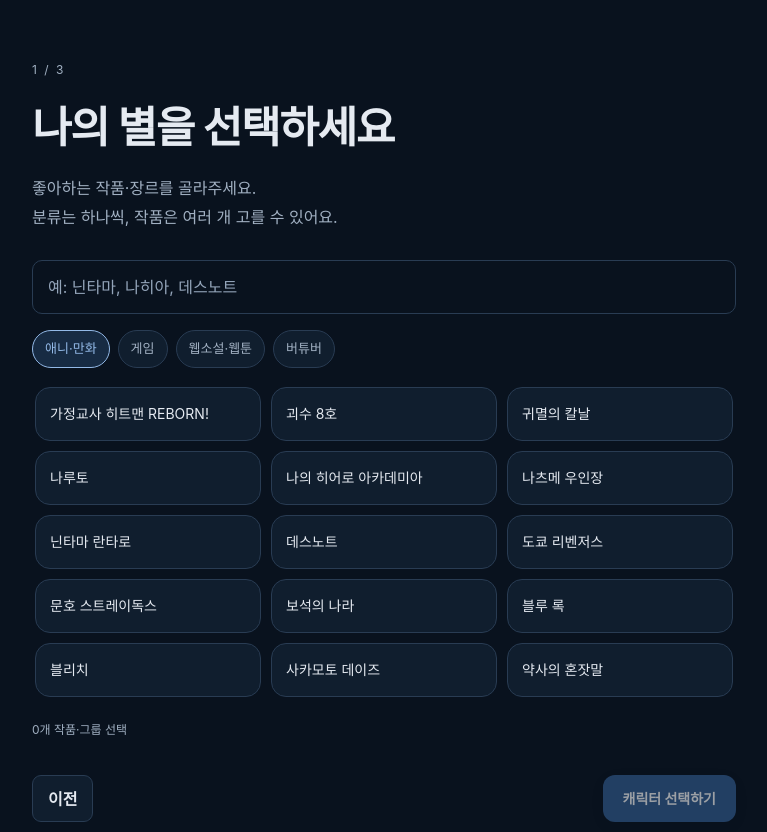
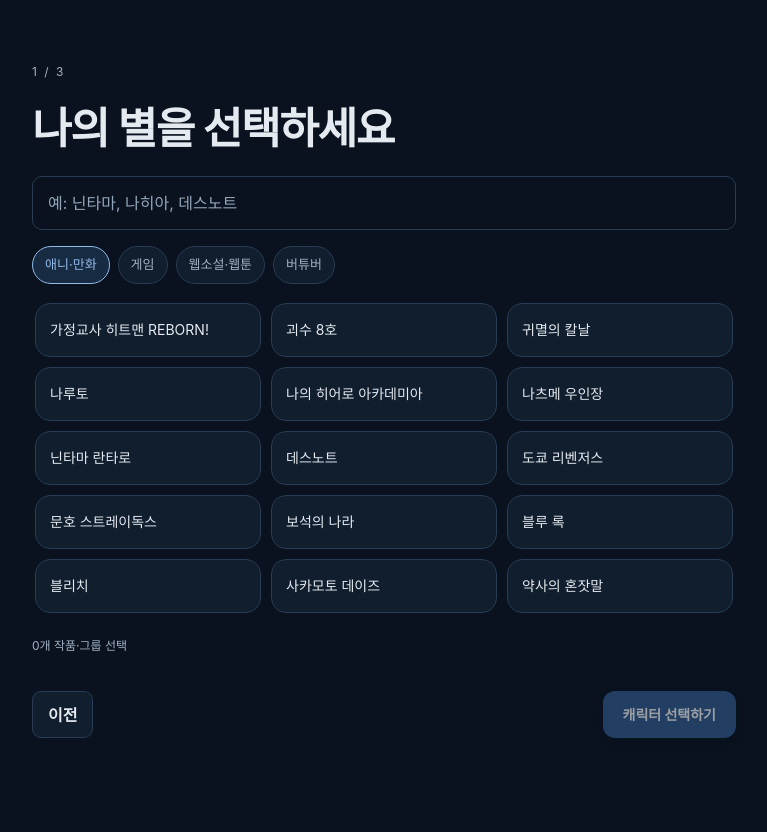
Before and after one commit to zxyhuzx/fandom-discovery-mvp, a website with bundled scripts: page index.html in a window 1280 px wide. Both pictures are taken after a click on the button "나의 별 선택하기". Shown: the whole page, without its empty margins (256-1023 px from the left). After the commit the page ends 800 px from the top, so only its background shows below. Built offline with nearby package versions, Linux system fonts and the light colour scheme.

Commit message:
Remove extra work selection instructions

```diff
--- a/index.html
+++ b/index.html
@@ -3,7 +3,7 @@
 <body class="welcome-page"><main class="welcome-shell">
 <p id="welcome-status" class="note" role="status" aria-live="polite"></p>
 <section id="welcome-hello" class="welcome-step"><span class="welcome-star" aria-hidden="true">✦</span><h1 tabindex="-1">안녕하세요.<br>별을 주우러 오셨나요?</h1><p class="subtitle">흩어진 취향 속에서, 나의 별을 찾아보세요.</p><button id="welcome-start" class="primary" type="button">나의 별 선택하기</button><a class="welcome-skip" href="/app.html#home">다른 별들 탐색하기 →</a></section>
-<section id="welcome-works" class="welcome-step" hidden><div class="welcome-step-count">1 / 3</div><h1 tabindex="-1">나의 별을 선택하세요</h1><p class="subtitle">좋아하는 작품·장르를 골라주세요.<br>분류는 하나씩, 작품은 여러 개 고를 수 있어요.</p><label class="sr-only" for="welcome-work-search">작품·장르 검색</label><input id="welcome-work-search" type="search" autocomplete="off" placeholder="예: 하이큐, 원신, 홀로라이브"><div id="welcome-categories" class="welcome-categories" role="group" aria-label="작품 분류 필터"></div><div id="welcome-work-choices" class="welcome-options" role="group" aria-label="좋아하는 작품·장르 선택"></div><div class="welcome-selection"><p id="welcome-selected-count" class="note"></p><div id="welcome-selected-works" class="welcome-chips"></div></div><div class="welcome-actions"><button id="welcome-back-hello" class="secondary" type="button">이전</button><button id="welcome-next-characters" class="primary" type="button" disabled>캐릭터 선택하기</button></div></section>
+<section id="welcome-works" class="welcome-step" hidden><div class="welcome-step-count">1 / 3</div><h1 tabindex="-1">나의 별을 선택하세요</h1><label class="sr-only" for="welcome-work-search">작품·장르 검색</label><input id="welcome-work-search" type="search" autocomplete="off" placeholder="예: 하이큐, 원신, 홀로라이브"><div id="welcome-categories" class="welcome-categories" role="group" aria-label="작품 분류 필터"></div><div id="welcome-work-choices" class="welcome-options" role="group" aria-label="좋아하는 작품·장르 선택"></div><div class="welcome-selection"><p id="welcome-selected-count" class="note"></p><div id="welcome-selected-works" class="welcome-chips"></div></div><div class="welcome-actions"><button id="welcome-back-hello" class="secondary" type="button">이전</button><button id="welcome-next-characters" class="primary" type="button" disabled>캐릭터 선택하기</button></div></section>
 <section id="welcome-characters" class="welcome-step" hidden><div class="welcome-step-count">2 / 3</div><h1 tabindex="-1">어떤 캐릭터를 좋아하세요?</h1><p class="subtitle">선택한 작품의 캐릭터를 여러 명 고를 수 있어요.<br>작품 전체를 선택해도 좋아요.</p><label class="sr-only" for="welcome-character-search">선택한 작품의 캐릭터 검색</label><input id="welcome-character-search" type="search" autocomplete="off" placeholder="캐릭터 이름으로 찾아보세요"><div id="welcome-character-choices" class="welcome-character-groups"></div><div class="welcome-actions"><button id="welcome-back-works" class="secondary" type="button">이전</button><button id="welcome-next-connect" class="primary" type="button">선택 완료</button></div></section>
 <section id="welcome-connect" class="welcome-step" hidden><div class="welcome-step-count">3 / 3</div><span class="welcome-star" aria-hidden="true">✦</span><h1 tabindex="-1">내 별의 소식을 받아볼까요?</h1><p class="subtitle">관심사를 저장하고 새 소식을 받으려면<br>카카오 계정 연결이 필요해요.</p><div id="welcome-summary" class="welcome-summary"></div><button id="welcome-kakao" class="kakao" type="button">카카오로 연결하기</button><p class="note">연결 후 웹사이트에서 알림을 확인할 수 있어요.<br>카카오톡 메시지 알림은 준비 중이에요.</p><a id="welcome-browse" class="welcome-skip" href="/app.html#home">연결하지 않고 다른 별들 탐색하기 →</a><button id="welcome-back-characters" class="welcome-back" type="button">선택한 별 수정하기</button></section>
 </main></body></html>
```
